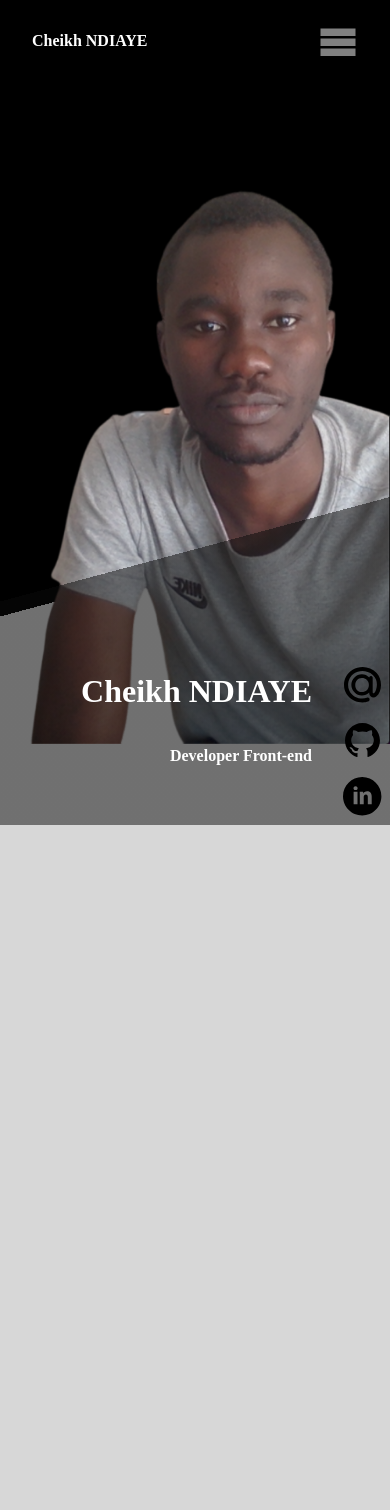
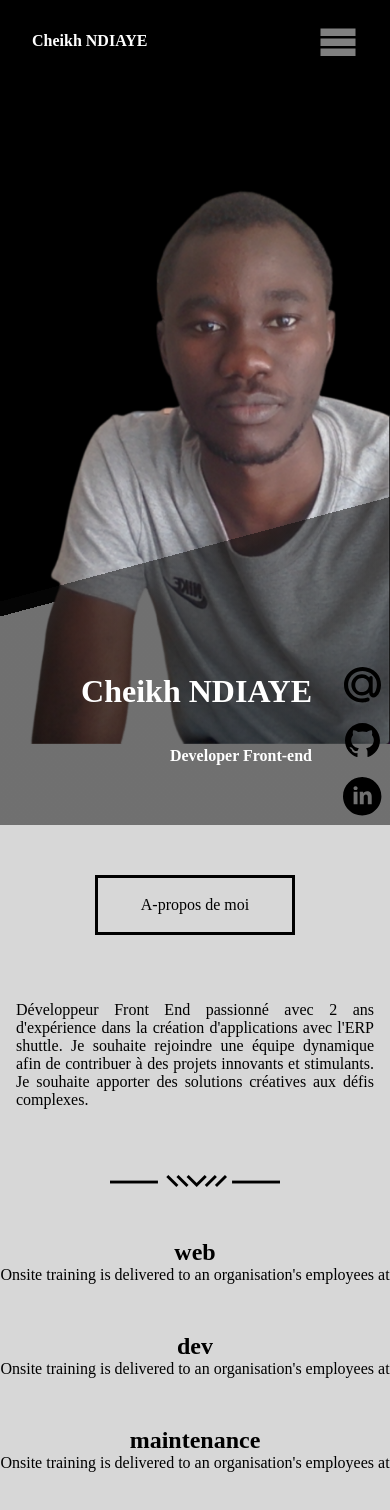
Before and after one commit to Cheik40/my-portfolio, a React (Vite) app: page / in a window 390 px wide. Shown: the top 1510 px of the page. Before the commit the page ends 844 px from the top, so only its background shows below. Built offline with nearby package versions, Linux system fonts and the light colour scheme.

Commit message:
rendre responsive a-propos(about.tsx)

```diff
--- a/src/App.tsx
+++ b/src/App.tsx
@@ -1,17 +1,17 @@
 import Headers from "./componants/headers/Headers";
 import About from "./pages/about/About";
 import Home from "./pages/home/Home";
-import Skills from "./pages/skills/Skills";
-import Experiances from "./pages/experiances/Experiances";
-import Contact from "./pages/contact/Contact";
-import Footer from "./componants/footer/Footer";
+// import Skills from "./pages/skills/Skills";
+// import Experiances from "./pages/experiances/Experiances";
+// import Contact from "./pages/contact/Contact";
+// import Footer from "./componants/footer/Footer";
 
 function App() {
     return (
         <>
             <Headers />
             <Home />
-            {/* <About /> */}
+            <About />
             {/* <Skills /> */}
             {/* <Experiances /> */}
             {/* <Contact /> */}
--- a/src/pages/about/About.module.css
+++ b/src/pages/about/About.module.css
@@ -6,10 +6,11 @@
     align-items: center;
     height: 100vh;
     padding-top: 50px;
+    /* border: 1px solid red; */
 }
 
 .about1 {
-    width: 200px;
+    min-width: 200px;
     height: 60px;
     border: 3px solid #000;
     display: flex;
@@ -20,43 +21,97 @@
 .description {
     margin-top: 50px;
     position: relative;
-    width: 570px;
+    max-width: 570px;
+    padding: 1em;
+    text-align: justify;
 }
 
 .reparate {
     position: relative;
-    width: 170px;
-    height: 12px;
-    margin-top: 30px;
+    margin-top: 3em;
 }
 
 .details {
     position: relative;
-    width: 1066px;
-    height: 253px;
-    margin-top: 40px;
+    width: 950px;
+    max-width: 1046px;
+    height: 233px;
+    margin-top: 3em;
+    text-align: justify;
 }
 
 .spec {
+    display: flex;
+    flex-direction: column;
+    align-items: center;
+    justify-content: center;
     position: absolute;
-    width: 516px;
-    height: 177px;
-    left: 40px;
-    top: 67px;
+    max-width: 100%;
+    width: 50%;
+    text-align: justify;
+    display: flex;
+    align-items: center;
+    justify-content: center;
 }
 
 .dev {
+    display: flex;
+    flex-direction: column;
+    align-items: center;
+    justify-content: center;
     position: absolute;
-    width: 516px;
-    height: 177px;
-    left: 640px;
-    top: 67px;
+    max-width: 100%;
+    width: 50%;
+    right: 0;
+    text-align: justify;
 }
 
 .maintenance {
+    display: flex;
+    flex-direction: column;
+    align-items: center;
+    justify-content: center;
     position: absolute;
-    width: 516px;
-    height: 177px;
-    left: 300px;
-    top: 200px;
+    max-width: 100%;
+    width: 50%;
+    bottom: 0%;
+    left: 50%;
+    transform: translate(-50%, 0%);
+    min-width: 400px;
+    text-align: justify;
 }
+
+@media only screen and (max-width: 1046px) {
+    .details {
+        position: static;
+        display: flex;
+        flex-direction: column;
+        justify-content: space-between;
+        align-items: center;
+
+        max-width: 570px;
+        width: 100%;
+        min-height: 230px;
+    }
+
+    .spec {
+        position: static;
+        width: 100%;
+        text-align: center;
+    }
+
+    .dev {
+        position: static;
+        width: 100%;
+        text-align: center;
+    }
+
+    .maintenance {
+        position: static;
+        width: 100%;
+        bottom: 0%;
+        left: 0;
+        transform: translate(0%, 0%);
+        text-align: center;
+    }
+}
```
